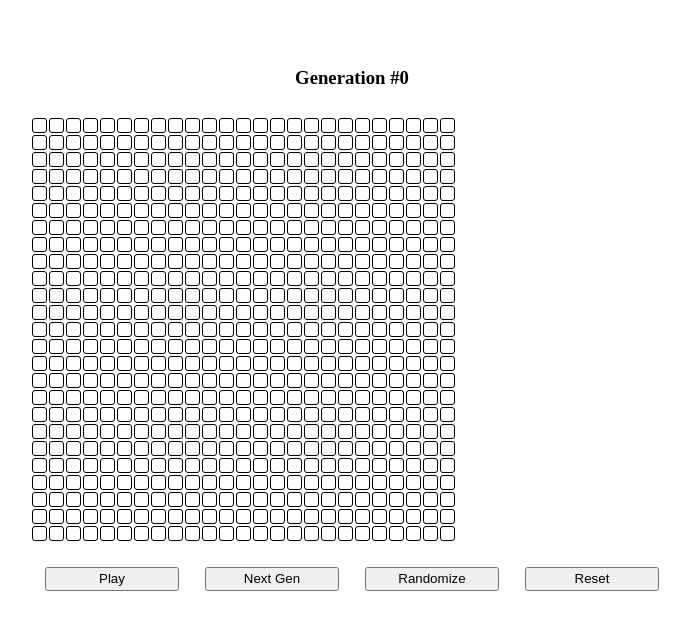
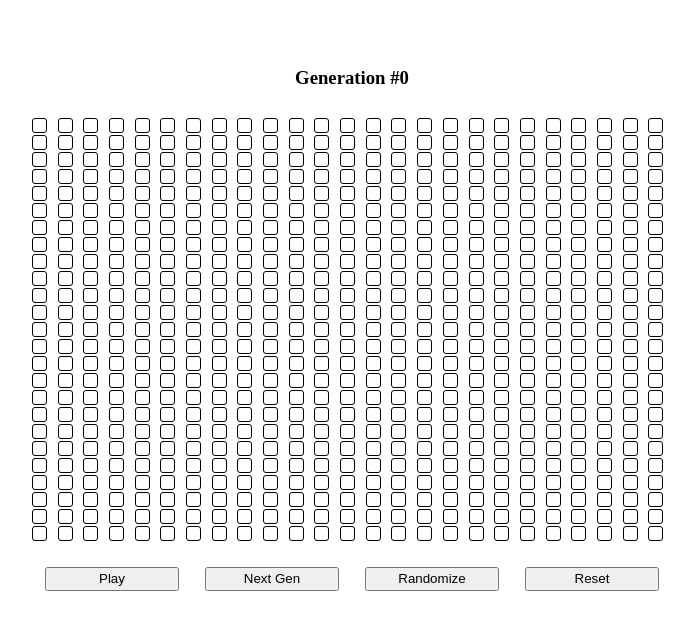
Before and after one commit to jessemarek/CS-build-week, a React (Create React App) app: page / in a window 1280 px wide. Shown: the top 630 px of the page, without its empty margins (288-982 px from the left). Built offline with nearby package versions, Linux system fonts and the light colour scheme.

Commit message:
game automation completed

```diff
--- a/src/App.js
+++ b/src/App.js
@@ -1,25 +1,42 @@
-import React, { useState, useEffect } from 'react';
+import React, { useState, useCallback, useRef } from 'react';
 import { makeGrid, fillGrid, randInitCells, lifecycle } from './game-logic/functions'
-import { v4 as uuid } from 'uuid'
 
 import CellBtn from './components/CellBtn'
 
 function App() {
-  const initGrid = makeGrid(25, 25)
+  let numCols = 25
+  let numRows = 25
+
+  const initGrid = makeGrid(numCols, numRows)
   fillGrid(initGrid)
 
   const [grid, setGrid] = useState(initGrid)
   const [gameIsRunning, setGameIsRunning] = useState(false)
   const [genNum, setGenNum] = useState(0)
 
-  /*   useEffect(() => {
+  const runningRef = useRef(gameIsRunning)
+  runningRef.current = gameIsRunning
 
-    }, [grid, gameIsRunning]) */
+  const runSimulation = useCallback(() => {
+    if (!runningRef.current) {
+      return
+    }
 
-  const playGame = e => {
+    setGenNum(g => g + 1)
+    setGrid(g => lifecycle(g))
+
+    setTimeout(runSimulation, 16.67)
+
+  }, [])
+
+  const clickPlay = e => {
     e.preventDefault()
 
     setGameIsRunning(!gameIsRunning)
+    if (!gameIsRunning) {
+      runningRef.current = true
+      runSimulation()
+    }
   }
 
   const clickRandom = e => {
@@ -46,13 +63,24 @@ function App() {
     <div className="App">
       <div>
         <h3>Generation #{genNum}</h3>
-        <div className="game-window">
+        <div className="game-window" style={{ gridTemplateRows: `repeat(${numCols}, 15px)` }}>
           {
-            grid && grid.map((col, x) => col.map((row, y) => <CellBtn key={uuid()} isAlive={row.isAlive} age={row.age} x={x} y={y} grid={grid} setGrid={setGrid} />))
+            grid &&
+            grid.map((col, x) => col.map((row, y) =>
+              <CellBtn
+                key={`${x}-${y}`}
+                isAlive={row.isAlive}
+                age={row.age}
+                x={x}
+                y={y}
+                grid={grid}
+                setGrid={setGrid}
+                gameIsRunning={gameIsRunning}
+              />))
           }
         </div>
         <div className="game-btns">
-          <button onClick={playGame}>{gameIsRunning ? 'Pause' : 'Play'}</button>
+          <button onClick={clickPlay}>{gameIsRunning ? 'Pause' : 'Play'}</button>
           <button disabled={gameIsRunning} onClick={clickNextGen}>Next Gen</button>
           <button disabled={gameIsRunning} onClick={clickRandom}>Randomize</button>
           <button disabled={gameIsRunning} onClick={resetGame}>Reset</button>
--- a/src/components/CellBtn.js
+++ b/src/components/CellBtn.js
@@ -8,7 +8,8 @@ const CellBtn = props => {
         x,
         y,
         grid,
-        setGrid
+        setGrid,
+        gameIsRunning
 
     } = props
 
@@ -21,13 +22,13 @@ const CellBtn = props => {
         color = 'orange'
     }
     else if (age <= 8) {
-        color = 'yellow'
+        color = 'gold'
     }
     else if (age <= 16) {
-        color = 'green'
+        color = 'limegreen'
     }
     else if (age <= 32) {
-        color = 'blue'
+        color = 'dodgerblue'
     }
     else {
         color = 'purple'
@@ -37,6 +38,7 @@ const CellBtn = props => {
     const clickHandler = e => {
         e.preventDefault()
 
+        if (!gameIsRunning) {
             // make a copy of the current grid
             let next = grid.map(col => col.map(row => row.clone()))
             // change the copy grid target cell to opposite of its previous state
@@ -44,12 +46,17 @@ const CellBtn = props => {
 
             // update the current grid with the new one
             setGrid(next)
+
+        }
     }
 
     return (
         <div
             className={isAlive ? 'alive cell-btn' : 'cell-btn'}
-            style={{ background: isAlive ? color : 'transparent' }}
+            style={{
+                background: isAlive ? color : 'transparent',
+                cursor: gameIsRunning ? 'default' : 'pointer'
+            }}
             onClick={clickHandler}
         ></div>
     )
--- a/src/index.css
+++ b/src/index.css
@@ -13,7 +13,7 @@ h3 {
 
 .game-window {
     display: grid;
-    grid-template-columns: 15px 15px 15px 15px 15px 15px 15px 15px 15px 15px 15px 15px 15px 15px 15px 15px 15px 15px 15px 15px 15px 15px 15px 15px 15px;
+    grid-auto-flow: column;
     grid-gap: 2px;
     width: 50%;
     margin: 2% auto;
@@ -24,7 +24,6 @@ h3 {
     height: 15px;
     border: 1px solid black;
     border-radius: 3px;
-    transition: all 0.5s ease;
 }
 
 .game-btns {
@@ -35,4 +34,5 @@ h3 {
 button {
     width: 21%;
     margin: 0 2%;
+    cursor: pointer;
 }
```
Lines whose indentation alone changed are shown as unchanged.
